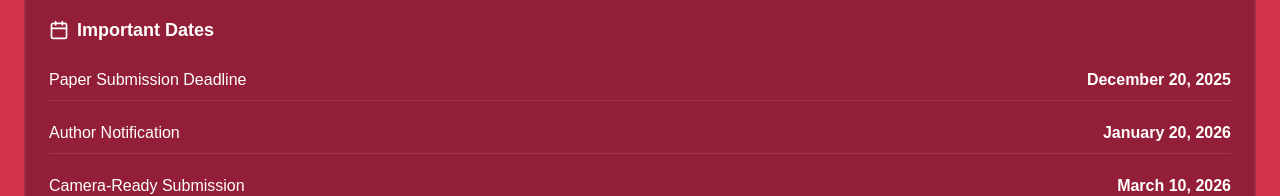
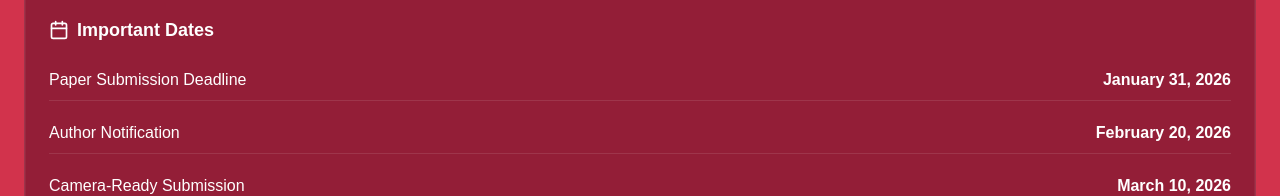
Before and after one commit to gdgoc-uic/pcsc-uic-2026, a Next.js app: page /papers in a window 1280 px wide. Shown: the part 1264-1460 px from the top of the page. Built offline with nearby package versions, Linux system fonts and the light colour scheme.

Commit message:
fix: update Paper Submission and Author Notification dates to January 31, 2026 and February 20, 2026 respectively

```diff
--- a/src/app/(pages)/papers/page.tsx
+++ b/src/app/(pages)/papers/page.tsx
@@ -187,12 +187,12 @@ const PapersPage = () => {
             <div className="flex justify-between items-center py-2 border-b border-white/10">
               <span>Paper Submission Deadline</span>
               <span className="font-semibold text-white">
-                December 20, 2025
+                January 31, 2026
               </span>
             </div>
             <div className="flex justify-between items-center py-2 border-b border-white/10">
               <span>Author Notification</span>
-              <span className="font-semibold text-white">January 20, 2026</span>
+              <span className="font-semibold text-white">February 20, 2026</span>
             </div>
             <div className="flex justify-between items-center py-2 border-b border-white/10">
               <span>Camera-Ready Submission</span>
```
